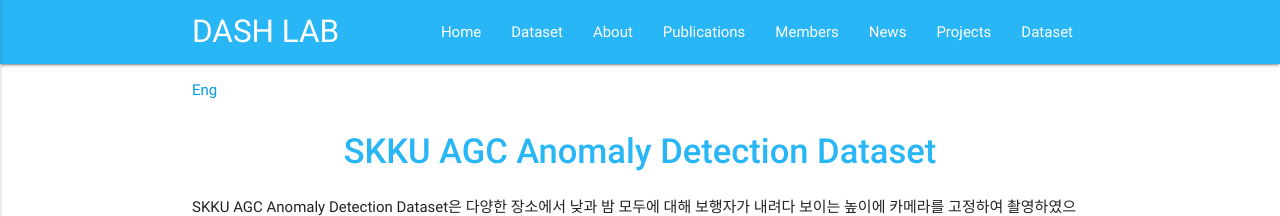
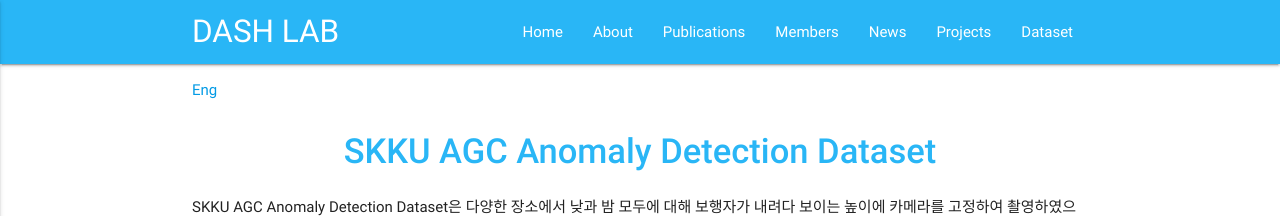
Before and after one commit to Yurim990507/DASH-Lab.github.io, a Jekyll site: the page built from Dataset_kor.html, in a window 1280 px wide. Shown: the top 216 px of the page. Built offline with Jekyll 4.4.1, drawn with Linux system fonts in a browser that asks for light colours.

Commit message:
Update Dataset_kor.html

```diff
--- a/Dataset_kor.html
+++ b/Dataset_kor.html
@@ -1,7 +1,6 @@
 ---
 layout: page
-title: Dataset
-permalink: /Dataset_kor/
+
 ---
 <p><a href="https://dash-lab.github.io/Dataset/">Eng</a></p>
 
```
